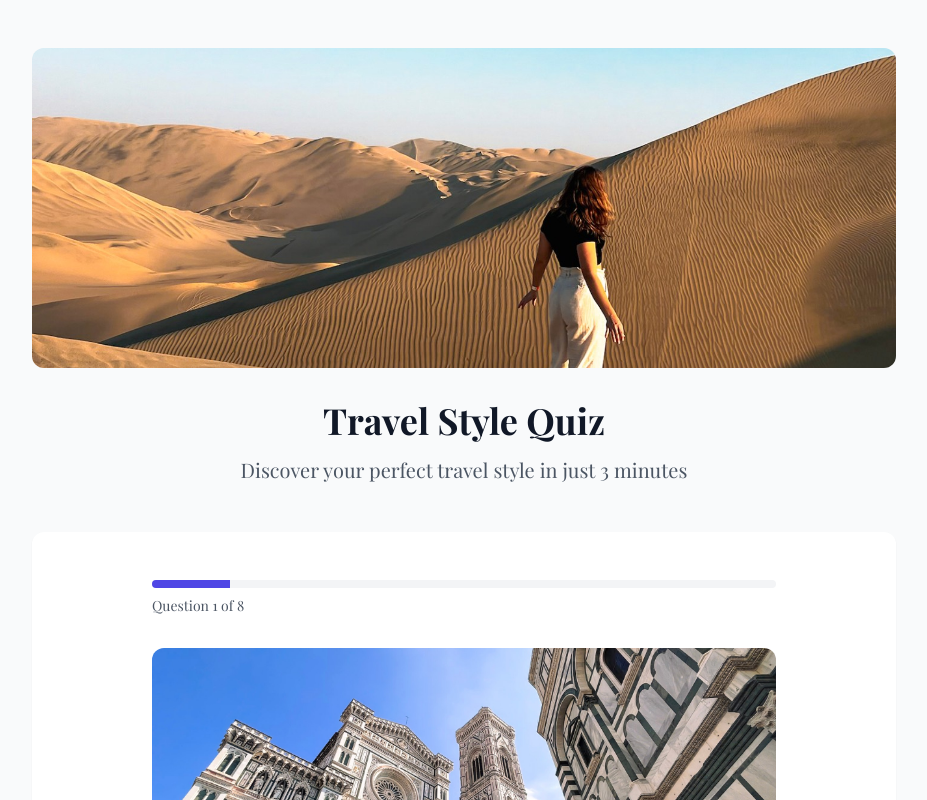
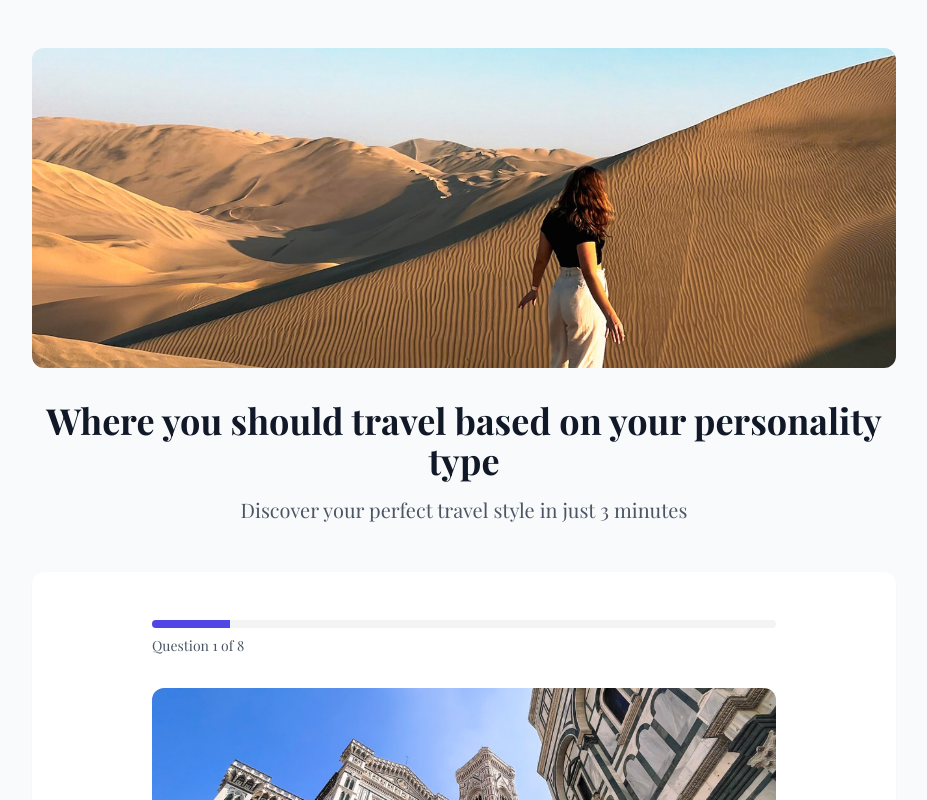
Before and after one commit to eryngordon/quiz-lead-magnet-maker, a React (Vite) app: page / in a window 1280 px wide. Shown: the top 800 px of the page, without its empty margins (176-1103 px from the left). Built offline with nearby package versions, Linux system fonts and the light colour scheme.

Commit message:
Update quiz title
Change the title of the quiz on the index page.

```diff
--- a/src/pages/Index.tsx
+++ b/src/pages/Index.tsx
@@ -14,7 +14,7 @@ const Index = () => {
             />
           </div>
           <h1 className="text-4xl font-bold text-gray-900 mb-4">
-            Travel Style Quiz
+            Where you should travel based on your personality type
           </h1>
           <p className="text-xl text-gray-600">
             Discover your perfect travel style in just 3 minutes
```
